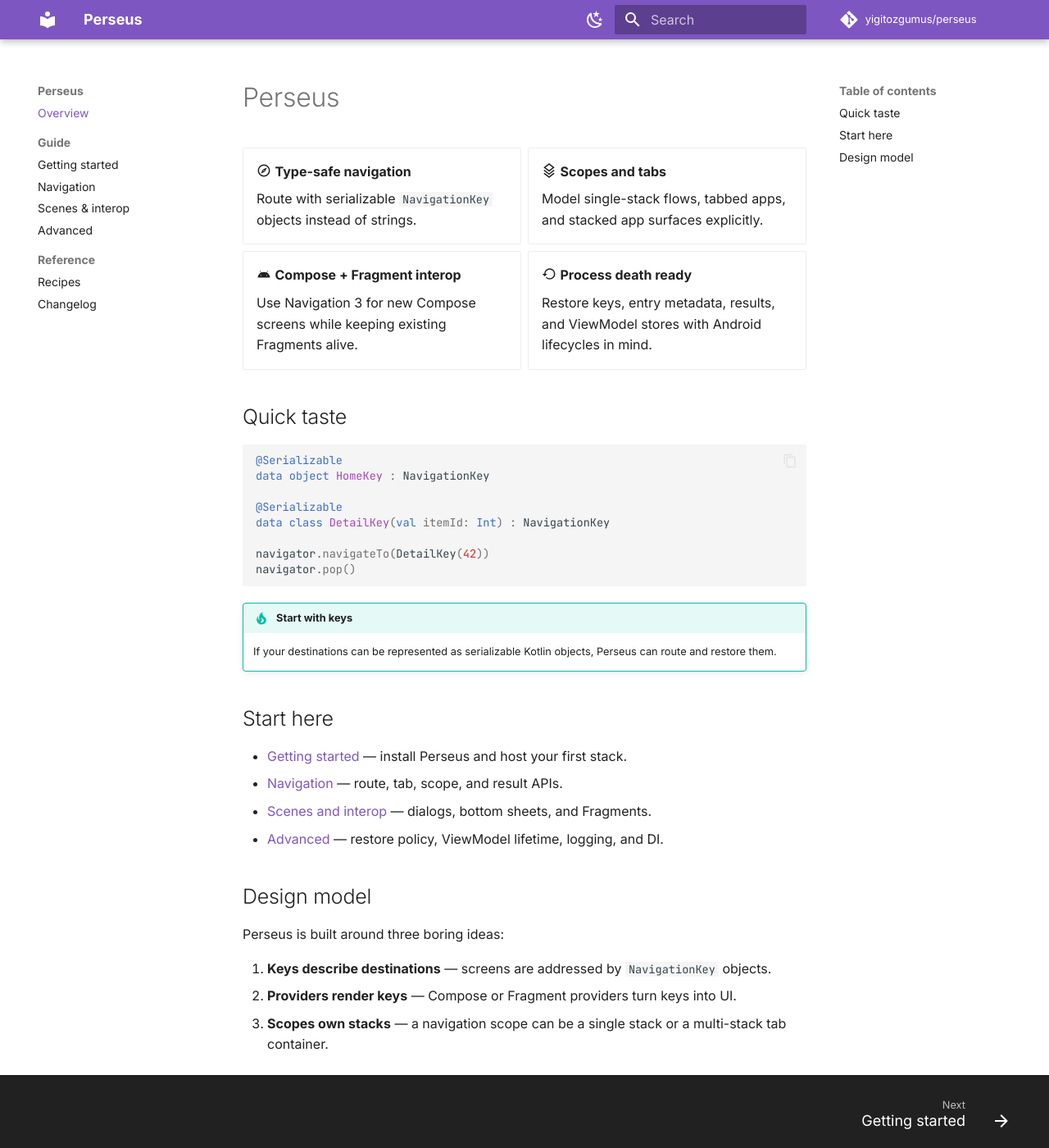
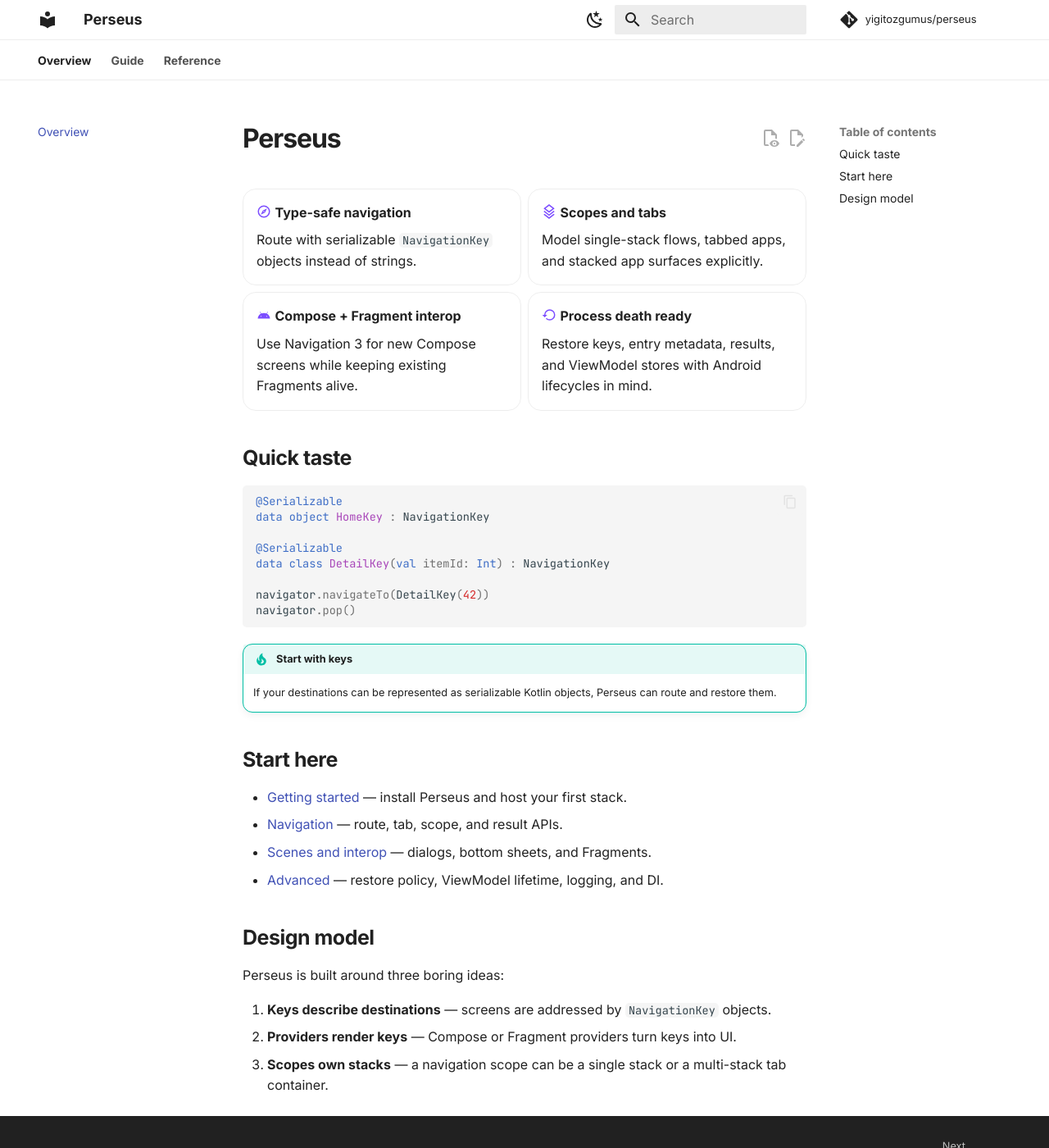
Before and after one commit to yigitozgumus/perseus, an MkDocs documentation site: the page built from docs/index.md, in a window 1280 px wide and 1400 px high. Shown: the whole window at 82% size. Built offline with MkDocs 1.6.1 and Material for MkDocs 9.7.7, drawn with Linux system fonts in a browser that asks for light colours; comment, search, counter and statistics services are not loaded.

Commit message:
Polish MkDocs Material styling

```diff
--- /dev/null
+++ b/docs/stylesheets/extra.css
@@ -0,0 +1,69 @@
+:root {
+  --md-primary-fg-color: #ffffff;
+  --md-primary-bg-color: #171717;
+  --md-accent-fg-color: #7c3aed;
+}
+
+[data-md-color-scheme="slate"] {
+  --md-primary-fg-color: #0b0b10;
+  --md-primary-bg-color: #f8fafc;
+  --md-accent-fg-color: #f59e0b;
+}
+
+.md-header {
+  border-bottom: 1px solid var(--md-default-fg-color--lightest);
+  box-shadow: none;
+}
+
+.md-tabs {
+  border-bottom: 1px solid var(--md-default-fg-color--lightest);
+}
+
+.md-tabs__link {
+  font-weight: 600;
+  opacity: 0.78;
+}
+
+.md-tabs__link--active,
+.md-tabs__link:hover {
+  opacity: 1;
+}
+
+.md-typeset h1 {
+  color: var(--md-default-fg-color);
+  font-weight: 800;
+  letter-spacing: -0.035em;
+}
+
+.md-typeset h2 {
+  font-weight: 750;
+  letter-spacing: -0.02em;
+}
+
+.md-typeset .grid.cards > ul > li,
+.md-typeset .grid > .card {
+  border-color: var(--md-default-fg-color--lightest);
+  border-radius: 0.8rem;
+  transition: border-color 125ms ease, box-shadow 125ms ease, transform 125ms ease;
+}
+
+.md-typeset .grid.cards > ul > li:hover,
+.md-typeset .grid > .card:hover {
+  border-color: var(--md-accent-fg-color);
+  box-shadow: 0 0.35rem 1.25rem rgba(0, 0, 0, 0.08);
+  transform: translateY(-1px);
+}
+
+.md-typeset .twemoji svg {
+  color: var(--md-accent-fg-color);
+  fill: currentcolor;
+}
+
+.md-typeset code {
+  border-radius: 0.25rem;
+}
+
+.md-typeset .admonition,
+.md-typeset details {
+  border-radius: 0.6rem;
+}
--- a/mkdocs.yml
+++ b/mkdocs.yml
@@ -40,14 +40,14 @@ theme:
   palette:
     - media: "(prefers-color-scheme: light)"
       scheme: default
-      primary: deep purple
-      accent: amber
+      primary: white
+      accent: deep purple
       toggle:
         icon: material/weather-night
         name: Switch to dark mode
     - media: "(prefers-color-scheme: dark)"
       scheme: slate
-      primary: deep purple
+      primary: black
       accent: amber
       toggle:
         icon: material/weather-sunny
@@ -58,15 +58,22 @@ theme:
   features:
     - content.code.copy
     - content.code.select
+    - content.action.edit
+    - content.action.view
+    - content.tabs.link
     - navigation.footer
     - navigation.indexes
     - navigation.sections
+    - navigation.tabs
     - navigation.top
     - navigation.tracking
     - search.highlight
     - search.share
     - search.suggest
     - toc.follow
+
+extra_css:
+  - stylesheets/extra.css
 
 extra:
   social:
```
